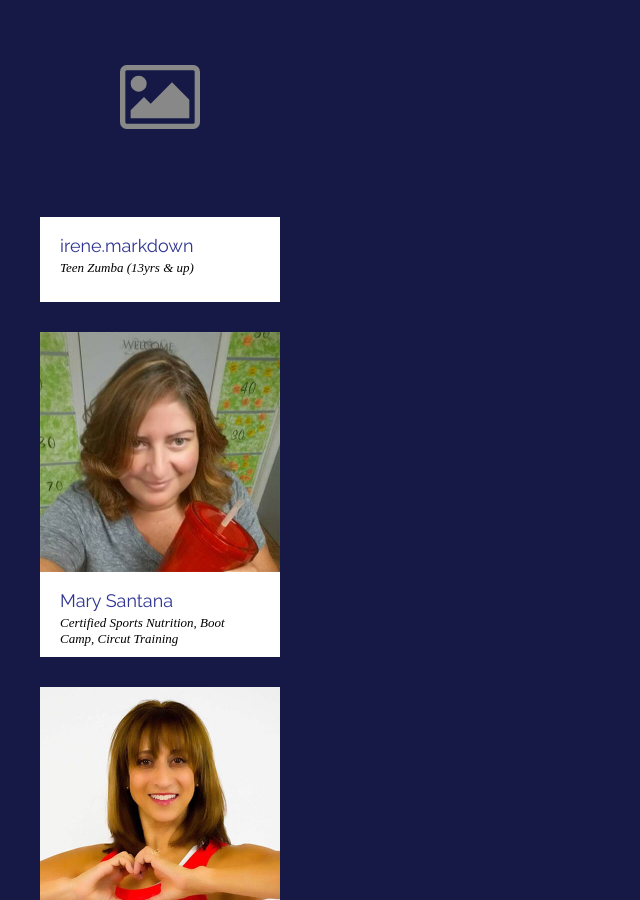
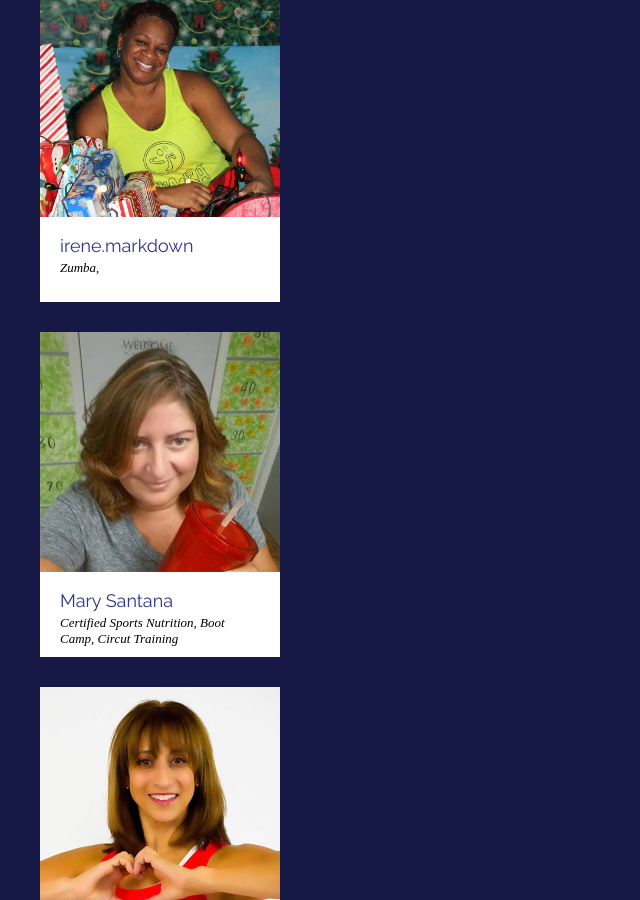
Before and after one commit to rwstone/shapeitup, a Jekyll site: the page built from staff/index.md, in a window 1280 px wide and 900 px high, scrolled down 2704 px. Shown: the whole window, without its empty margins (0-640 px from the left). Built offline with Jekyll 4.4.1, drawn with Linux system fonts in a browser that asks for light colours; some web fonts are replaced.

Commit message:
Updated Irene

```diff
--- a/_instructors/irene.markdown
+++ b/_instructors/irene.markdown
@@ -14,5 +14,7 @@ tags:
 - fitness
 - healthy
 classes:
-- Teen Zumba (13yrs & up)
+- Zumba
+-
+image: "/uploads/irene.jpg"
 ---
```
Also changed, not shown: other parts of _instructors/irene.markdown (+1 -1 lines).
